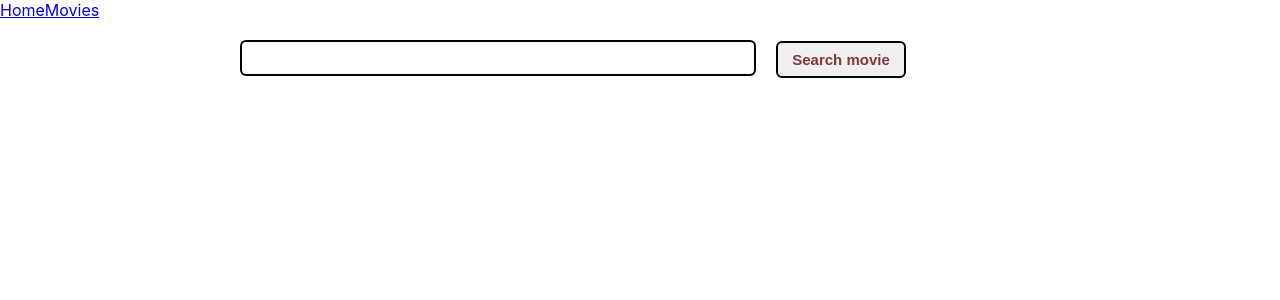
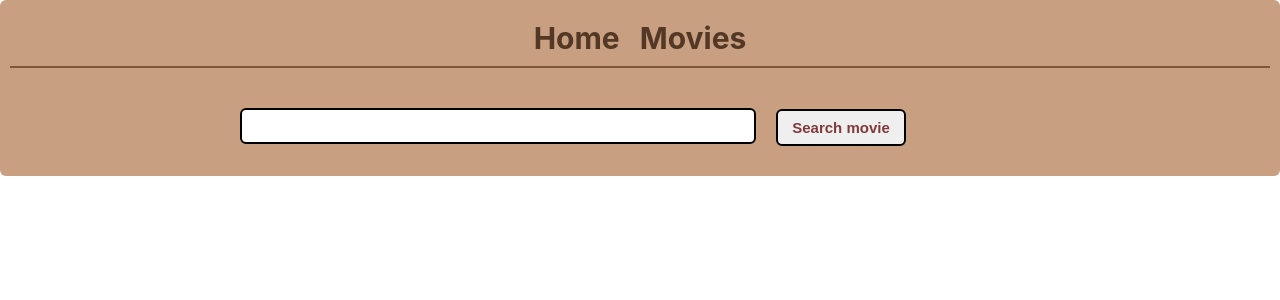
Before and after one commit to OlgaTikhonchik/goit-react-hw-05-movies, a React (Create React App) app: page /goit-react-hw-05-movies/movies in a window 1280 px wide. Shown: the top 300 px of the page. Built offline with nearby package versions, Linux system fonts and the light colour scheme.

Commit message:
Update SharedLayout.jsx

```diff
--- a/src/components/SharedLayout/SharedLayout.jsx
+++ b/src/components/SharedLayout/SharedLayout.jsx
@@ -1,21 +1,27 @@
 import { Suspense } from 'react';
-import { NavLink, Outlet } from 'react-router-dom';
+import { Outlet } from 'react-router-dom';
+import {
+  ContainerLayout,
+  Header,
+  Nav,
+  NavLinkStyled,
+} from './SharedLayout.styled';
 
 const SharedLayout = () => {
   return (
-    <div>
-      <header>
-        <nav>
-          <NavLink to="/">Home</NavLink>
-          <NavLink to="/movies">Movies</NavLink>
-        </nav>
-      </header>
+    <ContainerLayout>
+      <Header>
+        <Nav>
+          <NavLinkStyled to="/">Home</NavLinkStyled>
+          <NavLinkStyled to="/movies">Movies</NavLinkStyled>
+        </Nav>
+      </Header>
       <main>
         <Suspense fallback={<div>Loading...</div>}>
           <Outlet />
         </Suspense>
       </main>
-    </div>
+    </ContainerLayout>
   );
 };
 
```
